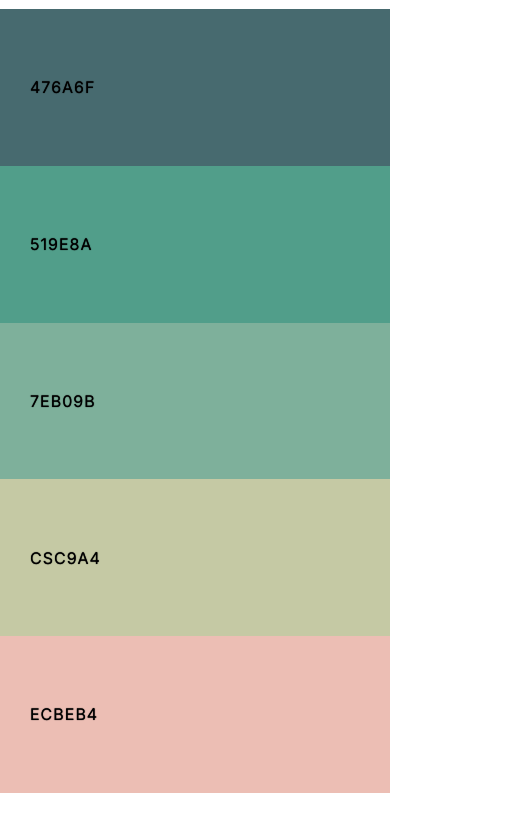
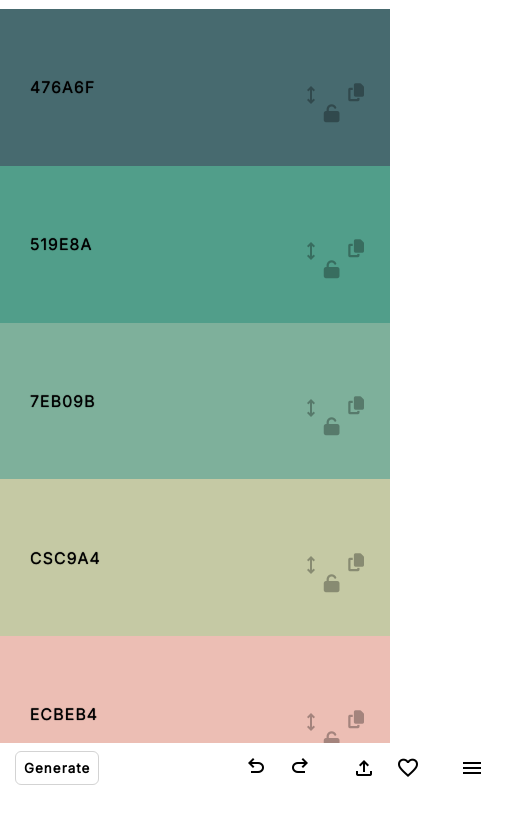
Before and after one commit to Stanwukong/Coolors_project, a plain HTML site: page index.html in a window 390 px wide. Shown: the part 51-882 px from the top of the page, 507 px wide, since content can reach past the window. Before the commit the page ends 844 px from the top, so only its background shows below. Drawn offline with nearby package versions, Linux system fonts and the light colour scheme.

Commit message:
Almost done? Not even close

```diff
--- a/index.html
+++ b/index.html
@@ -150,5 +150,27 @@
 			</div>
 		</div>
 	</main>
+	<footer id="www">
+		<button class="footbutt">Generate</button>
+		<div class="bttmicons">
+			<a id="undo" href="#"><span class="material-symbols-outlined">
+				undo
+				</span></a>
+			<a id="redo" href="#"><span class="material-symbols-outlined">
+				redo
+				</span></a>
+			<span class="line"></span>
+			<a id="export" href="#"><span class="material-symbols-outlined">
+				file_upload
+				</span></a>
+			<a id="save" href="#"><span class="material-symbols-outlined">
+				favorite
+			</span></a>
+			<span class="line"></span>
+			<a id="saved" href="#"><span class="saved">Saved palettes<br>CRTL + P </span><span class="material-symbols-outlined">
+				menu
+			</span></a>
+		</div>
+	</footer>
 </body>
 </hp
--- a/style.css
+++ b/style.css
@@ -751,7 +751,7 @@ main{
 
 }
 .small-icons {
-	display: none;
+	visibility: hidden;
 }
 main div{
 	width: 20%;
@@ -782,6 +782,39 @@ main div p{
 #tj{
 	background-color: rgb(236, 190, 180);
 }
+
+/* Footer */
+footer{
+	display: flex;
+	align-items: center;
+	position: absolute;
+	bottom: 0;
+	width: 100%;
+	height: 50px;
+	background-color: #fff;
+}
+#www{
+	display: none;
+}
+.bttmicons{
+	display: flex;
+	align-items: center;
+	justify-content: space-between;
+	position: absolute;
+	right: 0;
+	width: 40%;
+
+}
+.footbutt {
+	background-color: #fff;
+	border: 1px solid lightgray;
+	border-radius: 6px;
+	padding: 8px;
+	position: absolute;
+	left: 15px;
+	font-weight: 600;
+	letter-spacing: 0.08em;
+}
 /* MEDIA QUERIES */
 @media screen and (max-width: 1200px){
 	.scnd{
@@ -793,6 +826,9 @@ main div p{
 	}
 }
 @media screen and (max-width: 768px){
+	body{
+		overflow-y: hidden;
+	}
 	main{
 		display: flex;
 		flex-direction: column;
@@ -831,6 +867,7 @@ main div p{
 		width: 30%;
 		position: absolute;
 		right: 0;
+		visibility: visible;
 	}
 	.small-icons{
 		font-size: large;
@@ -842,4 +879,8 @@ main div p{
 	main div:hover .small-icons{
 		opacity: 1.0;
 	}
+	#www {
+		display: flex;
+	}
+
 }
```
